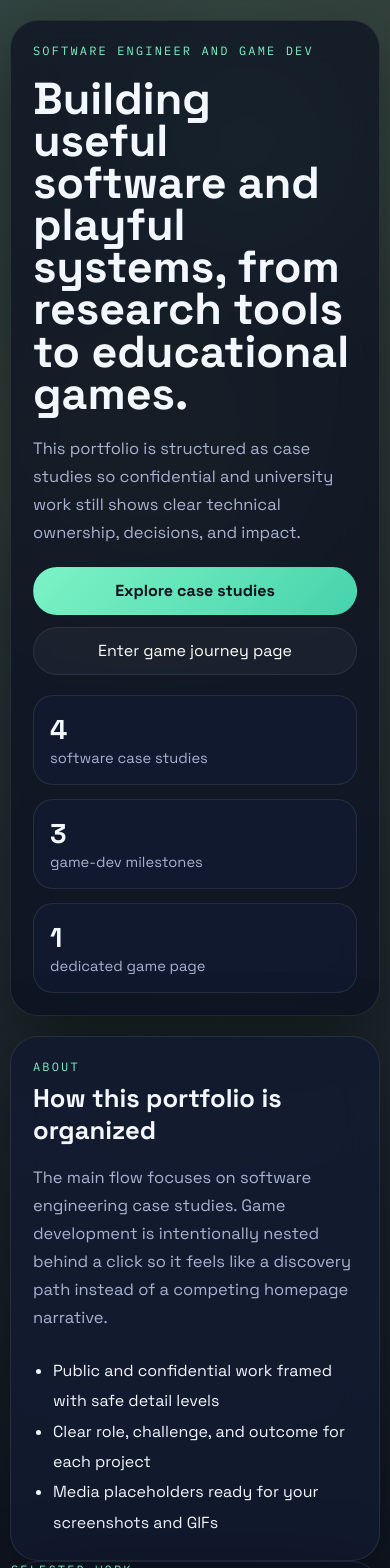
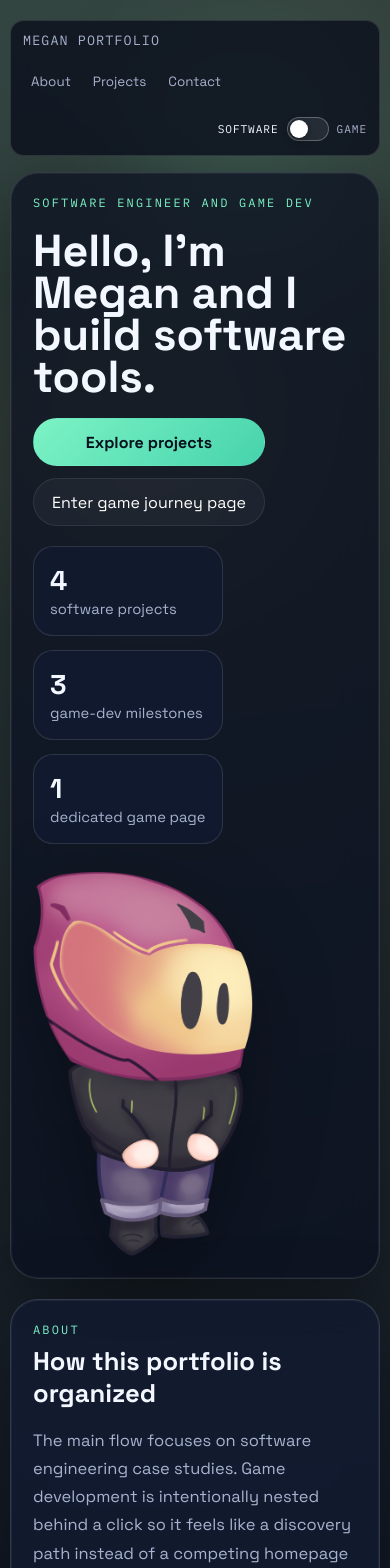
Before and after one commit to MeganSpielbergProjects/portfolio, a React (Vite) app: page / in a window 390 px wide. Shown: the top 1568 px of the page. Built offline with nearby package versions, Linux system fonts and the light colour scheme.

Commit message:
Adding a navbar and hero section image

```diff
--- /dev/null
+++ b/src/components/NavBar.tsx
@@ -0,0 +1,57 @@
+interface NavBarLink {
+  label: string;
+  href?: string;
+  onClick?: () => void;
+  isActive?: boolean;
+}
+
+interface NavBarProps {
+  links: NavBarLink[];
+  switchChecked: boolean;
+  onSwitch: () => void;
+}
+
+export function NavBar({ links, switchChecked, onSwitch }: NavBarProps) {
+  return (
+    <header className="nav" aria-label="Primary navigation">
+      <div className="nav-brand">
+        <span className="nav-title">Megan Portfolio</span>
+      </div>
+
+      <nav className="nav-links" aria-label="Main menu">
+        {links.map((link) => {
+          const className = link.isActive ? 'nav-link nav-link-active' : 'nav-link';
+
+          if (link.href) {
+            return (
+              <a key={link.label} className={className} href={link.href}>
+                {link.label}
+              </a>
+            );
+          }
+
+          return (
+            <button key={link.label} className={className} type="button" onClick={link.onClick}>
+              {link.label}
+            </button>
+          );
+        })}
+      </nav>
+
+      <button
+        className="nav-switch"
+        type="button"
+        role="switch"
+        aria-checked={switchChecked}
+        aria-label="Switch between software and game pages"
+        onClick={onSwitch}
+      >
+        <span className="nav-switch-text">Software</span>
+        <span className="nav-switch-track" aria-hidden="true">
+          <span className="nav-switch-thumb" />
+        </span>
+        <span className="nav-switch-text">Game</span>
+      </button>
+    </header>
+  );
+}
--- a/src/pages/GamePage.tsx
+++ b/src/pages/GamePage.tsx
@@ -1,5 +1,6 @@
 import { GameCard } from '../components/GameCard';
 import { GameLab } from '../components/GameLab';
+import { NavBar } from '../components/NavBar';
 import { gameJourney } from '../data';
 
 interface GamePageProps {
@@ -12,13 +13,22 @@ export function GamePage({ onNavigateHome }: GamePageProps) {
       <div className="backdrop backdrop-one" />
       <div className="backdrop backdrop-two" />
 
+      <NavBar
+        links={[
+          { label: 'About', href: '#about-game' },
+          { label: 'Games', href: '#timeline' },
+          { label: 'Playable Lab', href: '#playable-lab' },
+          { label: 'Contact', href: '#contact-game' },
+        ]}
+        switchChecked
+        onSwitch={onNavigateHome}
+      />
+
       <section className="hero panel game-hero">
+        <div className="hero-layout">
+          <div className="hero-copy">
             <p className="eyebrow">Game journey</p>
-        <h1>From no-code client work to educational game systems in Godot.</h1>
-        <p className="hero-text">
-          This page is intentionally separate from the software case studies. It focuses on design decisions, player
-          learning goals, and how prototypes evolved into shipped playable experiences.
-        </p>
+            <h1>Hello, I'm Megan and I make games.</h1>
 
             <div className="hero-actions">
               <button className="button button-dark" type="button" onClick={onNavigateHome}>
@@ -28,12 +38,18 @@ export function GamePage({ onNavigateHome }: GamePageProps) {
                 Jump to playable lab
               </a>
             </div>
+          </div>
+
+          <div className="hero-visual" aria-hidden="true">
+            <img className="hero-character" src="/media/megan_character.png" alt="" />
+          </div>
+        </div>
       </section>
 
-      <section className="panel game-gate">
+      <section className="panel game-gate" id="timeline">
         <div className="section-heading">
-          <p className="eyebrow">Timeline</p>
-          <h2>Game development milestones</h2>
+          <p className="eyebrow">Projects</p>
+          <h2>Game development projects</h2>
         </div>
 
         <div className="journey-grid">
@@ -43,9 +59,39 @@ export function GamePage({ onNavigateHome }: GamePageProps) {
         </div>
       </section>
 
+      <section className="panel about-panel" id="about-game">
+        <div className="section-heading">
+          <p className="eyebrow">About</p>
+          <h2>How I approach game design and development</h2>
+        </div>
+        <div className="about-grid">
+          <p>
+            I build games around clear learning loops: define the player skill goal, prototype rapidly, and tune feedback
+            so each interaction teaches something useful. My process combines systems thinking from software engineering
+            with player-focused iteration from game jams and educational projects.
+          </p>
+          <ul>
+            <li>Rapid prototypes first, then targeted polish passes</li>
+            <li>Design decisions grounded in player feedback and testing</li>
+            <li>Technical focus on maintainable systems and reusable components</li>
+          </ul>
+        </div>
+      </section>
+
       <div id="playable-lab">
         <GameLab />
       </div>
+
+      <section className="panel contact-panel" id="contact-game">
+        <div className="section-heading">
+          <p className="eyebrow">Contact</p>
+          <h2>Let&apos;s collaborate on game projects</h2>
+        </div>
+        <p>
+          Add your preferred contact channels here for studios, collaborators, and jam teams. You can include links to
+          itch.io, GitHub, LinkedIn, and your email, plus a short note on availability for freelance or junior roles.
+        </p>
+      </section>
     </main>
   );
 }
--- a/src/pages/HomePage.tsx
+++ b/src/pages/HomePage.tsx
@@ -1,4 +1,5 @@
 import { CaseStudyCard } from '../components/CaseStudyCard';
+import { NavBar } from '../components/NavBar';
 import { softwareCaseStudies } from '../data';
 
 interface HomePageProps {
@@ -11,17 +12,25 @@ export function HomePage({ onNavigateGame }: HomePageProps) {
       <div className="backdrop backdrop-one" />
       <div className="backdrop backdrop-two" />
 
+      <NavBar
+        links={[
+          { label: 'About', href: '#about' },
+          { label: 'Projects', href: '#projects' },
+          { label: 'Contact', href: '#contact' },
+        ]}
+        switchChecked={false}
+        onSwitch={onNavigateGame}
+      />
+
       <section className="hero panel">
+        <div className="hero-layout">
+          <div className="hero-copy">
             <p className="eyebrow">Software engineer and game dev</p>
-        <h1>Building useful software and playful systems, from research tools to educational games.</h1>
-        <p className="hero-text">
-          This portfolio is structured as case studies so confidential and university work still shows clear technical
-          ownership, decisions, and impact.
-        </p>
+            <h1>Hello, I'm Megan and I build software tools.</h1>
 
             <div className="hero-actions">
               <a className="button button-dark" href="#projects">
-            Explore case studies
+                Explore projects
               </a>
               <button className="button button-light" type="button" onClick={onNavigateGame}>
                 Enter game journey page
@@ -31,7 +40,7 @@ export function HomePage({ onNavigateGame }: HomePageProps) {
             <div className="hero-metrics">
               <article>
                 <strong>4</strong>
-            <span>software case studies</span>
+                <span>software projects</span>
               </article>
               <article>
                 <strong>3</strong>
@@ -42,9 +51,15 @@ export function HomePage({ onNavigateGame }: HomePageProps) {
                 <span>dedicated game page</span>
               </article>
             </div>
+          </div>
+
+          <div className="hero-visual" aria-hidden="true">
+            <img className="hero-character" src="/media/megan_character.png" alt="" />
+          </div>
+        </div>
       </section>
 
-      <section className="panel about-panel">
+      <section className="panel about-panel" id="about">
         <div className="section-heading">
           <p className="eyebrow">About</p>
           <h2>How this portfolio is organized</h2>
@@ -64,8 +79,8 @@ export function HomePage({ onNavigateGame }: HomePageProps) {
 
       <section className="panel" id="projects">
         <div className="section-heading">
-          <p className="eyebrow">Selected work</p>
-          <h2>Software engineering case studies</h2>
+          <p className="eyebrow">Selected projects</p>
+          <h2>Software engineering projects</h2>
         </div>
 
         <div className="projects-grid">
@@ -75,26 +90,13 @@ export function HomePage({ onNavigateGame }: HomePageProps) {
         </div>
       </section>
 
-      <section className="panel game-gate">
-        <div className="section-heading">
-          <p className="eyebrow">Game dev</p>
-          <h2>Separate game page</h2>
-        </div>
-        <p className="gate-text">
-          Your game development work now lives on its own page so you can style it with a different visual identity.
-        </p>
-        <button className="button button-light" type="button" onClick={onNavigateGame}>
-          Open game journey page
-        </button>
-      </section>
-
-      <section className="panel contact-panel">
+      <section className="panel contact-panel" id="contact">
         <div className="section-heading">
           <p className="eyebrow">Contact</p>
           <h2>Next step</h2>
         </div>
         <p>
-          Add your GitHub, LinkedIn, and email here. You can also place a button to your CV and a short availability
+          Add GitHub, LinkedIn, and email here. also place a button to CV and a short availability
           note for internships or junior roles.
         </p>
       </section>
--- a/src/styles.css
+++ b/src/styles.css
@@ -139,10 +139,178 @@ button {
   backdrop-filter: blur(18px);
 }
 
+.nav {
+  position: sticky;
+  top: 10px;
+  z-index: 40;
+  margin-bottom: 16px;
+  padding: 10px 14px;
+  display: flex;
+  align-items: center;
+  justify-content: space-between;
+  gap: 16px;
+  border: 1px solid rgba(255, 255, 255, 0.12);
+  border-radius: 14px;
+  background: rgba(9, 14, 27, 0.78);
+  backdrop-filter: blur(12px);
+}
+
+.nav-brand {
+  display: flex;
+  align-items: center;
+}
+
+.nav-title {
+  font-size: 0.84rem;
+  letter-spacing: 0.08em;
+  text-transform: uppercase;
+  font-family: 'IBM Plex Mono', ui-monospace, monospace;
+  color: var(--muted);
+}
+
+.nav-links {
+  display: flex;
+  gap: 6px;
+  justify-content: center;
+  align-items: center;
+}
+
+.nav-link {
+  border: 0;
+  min-height: 32px;
+  padding: 0 8px;
+  display: inline-flex;
+  align-items: center;
+  justify-content: center;
+  background: transparent;
+  color: var(--muted);
+  font-size: 0.84rem;
+  font-family: inherit;
+  text-decoration: none;
+  cursor: pointer;
+  transition:
+    color 160ms ease,
+    opacity 160ms ease;
+}
+
+.nav-link:hover {
+  color: var(--text);
+}
+
+.nav-link-active {
+  color: var(--text);
+}
+
+.nav-link:focus-visible {
+  outline: 2px solid var(--accent);
+  outline-offset: 2px;
+}
+
+.nav-switch {
+  min-height: 32px;
+  padding: 0;
+  display: inline-flex;
+  align-items: center;
+  gap: 8px;
+  border-radius: 999px;
+  border: 0;
+  background: transparent;
+  color: var(--text);
+  font-family: inherit;
+  font-size: 0.75rem;
+  letter-spacing: 0.02em;
+  cursor: pointer;
+  text-transform: uppercase;
+  transition: opacity 160ms ease;
+}
+
+.nav-switch-text {
+  color: var(--muted);
+  font-size: 0.7rem;
+  font-family: 'IBM Plex Mono', ui-monospace, monospace;
+  letter-spacing: 0.08em;
+}
+
+.nav-switch:focus-visible {
+  outline: 2px solid var(--accent);
+  outline-offset: 2px;
+}
+
+.nav-switch-track {
+  width: 42px;
+  height: 24px;
+  border-radius: 999px;
+  border: 1px solid rgba(255, 255, 255, 0.28);
+  background: rgba(255, 255, 255, 0.08);
+  padding: 2px;
+  display: flex;
+  align-items: center;
+}
+
+.nav-switch-thumb {
+  width: 18px;
+  height: 18px;
+  border-radius: 50%;
+  background: #ffffff;
+  box-shadow: 0 2px 8px rgba(0, 0, 0, 0.35);
+  transform: translateX(0);
+  transition: transform 180ms ease;
+}
+
+.nav-switch[aria-checked='true'] .nav-switch-track {
+  background: rgba(124, 243, 197, 0.22);
+  border-color: rgba(124, 243, 197, 0.5);
+}
+
+.nav-switch[aria-checked='true'] .nav-switch-thumb {
+  transform: translateX(18px);
+}
+
+.nav-switch[aria-checked='false'] .nav-switch-text:first-child,
+.nav-switch[aria-checked='true'] .nav-switch-text:last-child {
+  color: var(--text);
+}
+
+.page:not(.game-page) .panel {
+  border-width: 1.25px;
+  border-color: rgba(255, 255, 255, 0.14);
+  box-shadow:
+    var(--shadow),
+    inset 0 0 0 1px rgba(255, 255, 255, 0.05);
+}
+
 .hero {
   padding: 40px;
   display: grid;
   gap: 20px;
+}
+
+.hero-layout {
+  display: grid;
+  grid-template-columns: minmax(0, 1.2fr) minmax(260px, 0.8fr);
+  gap: 28px;
+  align-items: center;
+}
+
+.hero-copy {
+  display: grid;
+  gap: 20px;
+  justify-items: start;
+}
+
+.hero-visual {
+  display: flex;
+  justify-content: flex-end;
+  align-items: center;
+}
+
+.hero-character {
+  width: min(100%, 340px);
+  height: auto;
+  object-fit: contain;
+  filter: drop-shadow(0 24px 40px rgba(0, 0, 0, 0.32));
+  user-select: none;
+  pointer-events: none;
 }
 
 .eyebrow {
@@ -270,6 +438,11 @@ h2 {
   padding: 16px;
 }
 
+.page:not(.game-page) .hero-metrics article {
+  border-width: 1.25px;
+  border-color: rgba(255, 255, 255, 0.12);
+}
+
 .hero-metrics strong {
   display: block;
   font-size: 1.7rem;
@@ -288,10 +461,15 @@ h2 {
   margin-top: 20px;
 }
 
+#projects {
+  margin-top: 28px;
+}
+
 .about-panel,
 .contact-panel,
 .game-panel,
-.game-gate {
+.game-gate,
+#projects {
   padding: 28px;
 }
 
@@ -325,6 +503,14 @@ h2 {
   border: 1px solid var(--border);
   border-radius: 24px;
   padding: 22px;
+}
+
+.page:not(.game-page) .project-card,
+.page:not(.game-page) .journey-card,
+.page:not(.game-page) .locked-state,
+.page:not(.game-page) .playfield {
+  border-width: 1.25px;
+  border-color: rgba(255, 255, 255, 0.14);
 }
 
 .project-kicker {
@@ -714,8 +900,21 @@ h2 {
   .about-panel,
   .contact-panel,
   .game-panel,
-  .game-gate {
+  .game-gate,
+  #projects {
     padding: 22px;
+  }
+
+  .hero-layout {
+    grid-template-columns: 1fr;
+  }
+
+  .hero-visual {
+    justify-content: flex-start;
+  }
+
+  .hero-character {
+    width: min(100%, 280px);
   }
 
   .playfield {
@@ -741,6 +940,24 @@ h2 {
 }
 
 @media (max-width: 560px) {
+  .nav {
+    top: 8px;
+    flex-wrap: wrap;
+    align-items: center;
+    padding: 10px 12px;
+  }
+
+  .nav-links {
+    width: 100%;
+    justify-content: flex-start;
+    overflow-x: auto;
+    scrollbar-width: thin;
+  }
+
+  .nav-switch {
+    margin-left: auto;
+  }
+
   h1 {
     max-width: none;
   }
@@ -749,6 +966,10 @@ h2 {
     flex-direction: column;
   }
 
+  .hero-character {
+    width: min(100%, 220px);
+  }
+
   .button {
     width: 100%;
   }
```
Also changed, not shown: public/media/megan_character.png (added). Lines whose indentation alone changed are shown as unchanged.
